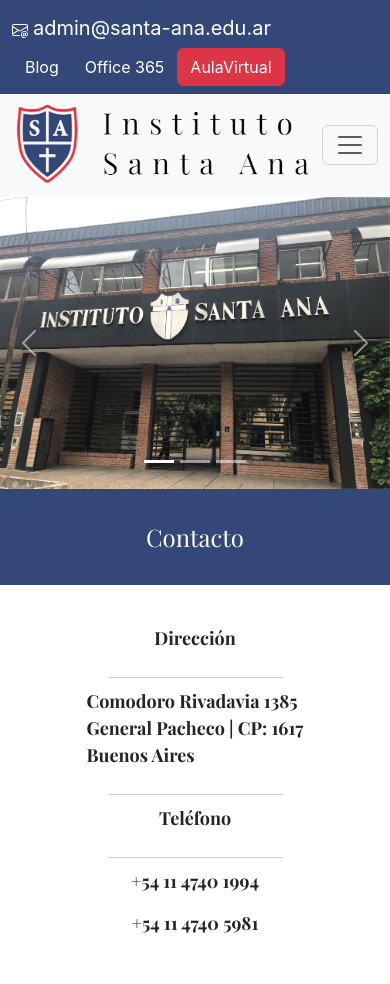
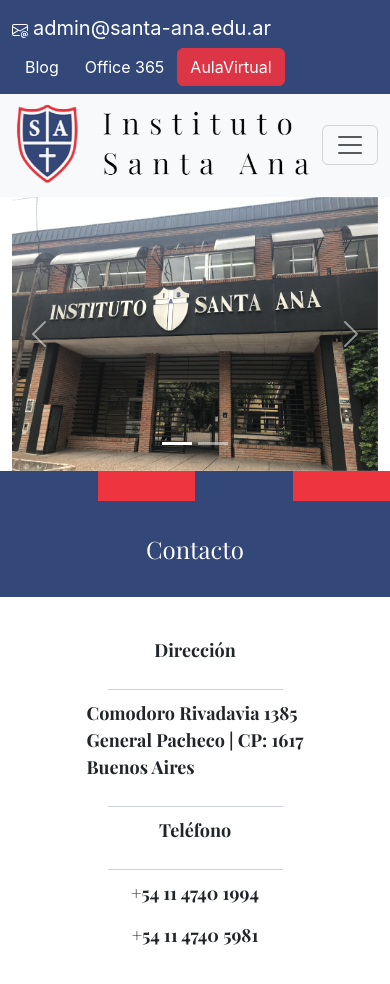
Before and after one commit to fabriguaglia/ISA-WEB, a React (Create React App) app: page / in a window 390 px wide. Shown: the top 984 px of the page. Built offline with nearby package versions, Linux system fonts and the light colour scheme; grey boxes are pictures that could not be loaded; a web font is replaced by a local one.

Commit message:
color bar and styles modifies

```diff
--- a/src/components/Home-Landing/HomeLanding.css
+++ b/src/components/Home-Landing/HomeLanding.css
@@ -1,3 +1,34 @@
-.max-height-500 {
-    min-height: 500px;
-  }
+.carrusel {
+  padding: 0;
+  margin: 0;
+  width: 100%;
+}
+
+.carousel-item img {
+  width: 100%;
+  height: auto;
+  object-fit: cover;
+}
+
+.carousel-img {
+  width: 100%;
+  height: auto;
+  max-height: 400px;
+}
+
+.azul {
+  background-color: #334779;
+}
+
+.rojo {
+  background-color: #EE343E;
+}
+
+.barracolores .col {
+  background-color: #334779; /* Color azul */
+  height: 30px; /* Altura de la columna */
+}
+
+.barracolores .col:nth-child(even) {
+  background-color: #EE343E; /* Color rojo */
+}
--- a/src/components/Home-Landing/HomeLanding.js
+++ b/src/components/Home-Landing/HomeLanding.js
@@ -5,33 +5,26 @@
 
 function HomeLanding() {
   return (
-    <div>
-      <div id="carouselExampleCaptions" className="carousel slide">
+    <>
+      <div className="container-fluid">
+        <div id="carouselExampleCaptions" className="carousel slide" style={{width: "100%"}}>
           <div className="carousel-indicators">
             <button type="button" data-bs-target="#carouselExampleCaptions" data-bs-slide-to="0" className="active" aria-current="true" aria-label="Slide 1"></button>
             <button type="button" data-bs-target="#carouselExampleCaptions" data-bs-slide-to="1" aria-label="Slide 2"></button>
-          <button type="button" data-bs-target="#carouselExampleCaptions" data-bs-slide-to="2" aria-label="Slide 3"></button>
           </div>
           <div className="carousel-inner">
             <div className="carousel-item active">
-            <img src={EntradaFoto} className="d-block w-100 img-fluid" alt="..." />
+              <img src={EntradaFoto} className="d-block carousel-img" alt="..." style={{objectPosition: 'center center'}} />
               <div className="carousel-caption d-none d-md-block">
                 <h5>Admisiones 2025</h5>
                 <p>Un colegio que busca promover el esfuerzo, la constancia y la autosuperación para lograr el desarrollo de personas íntegras</p>
               </div>
             </div>
             <div className="carousel-item">
-            <img src={SalonFoto} className="d-block w-100 img-fluid" alt="..." />
+              <img src={SalonFoto} className="d-block carousel-img" alt="..." style={{objectPosition: 'center top'}} />
               <div className="carousel-caption d-none d-md-block">
                 <h5>Second slide label</h5>
                 <p>Some representative placeholder content for the second slide.</p>
-            </div>
-          </div>
-          <div className="carousel-item">
-            <img src="..." className="d-block w-100 img-fluid" alt="..." />
-            <div className="carousel-caption d-none d-md-block">
-              <h5>Third slide label</h5>
-              <p>Some representative placeholder content for the third slide.</p>
               </div>
             </div>
           </div>
@@ -45,6 +38,15 @@
           </button>
         </div>
       </div>
+      <div className="container-fluid text-center barracolores">
+        <div className="row">
+          <div className="col azul"></div>
+          <div className="col rojo"></div>
+          <div className="col azul"></div>
+          <div className="col rojo"></div>
+        </div>
+      </div>
+    </>
   );
 }
 
```
Lines whose indentation alone changed are shown as unchanged.
